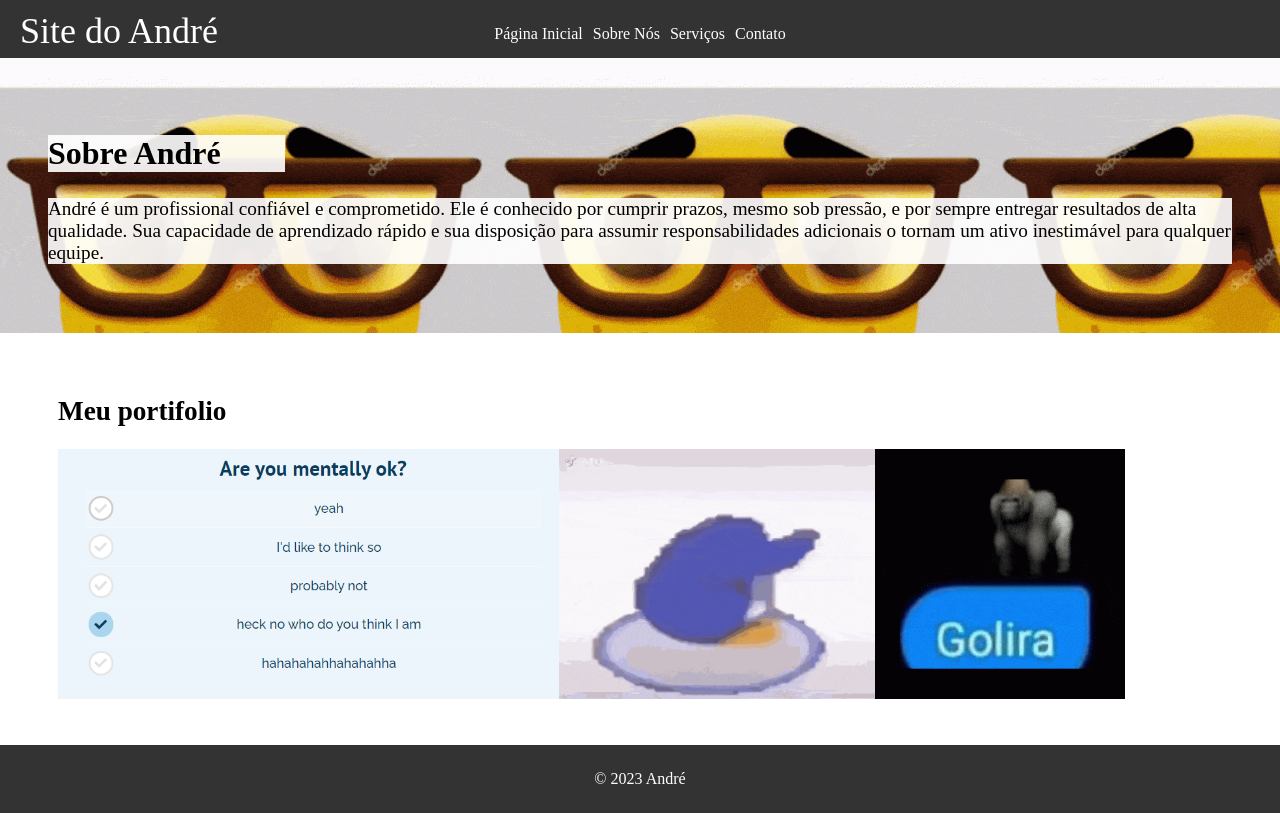
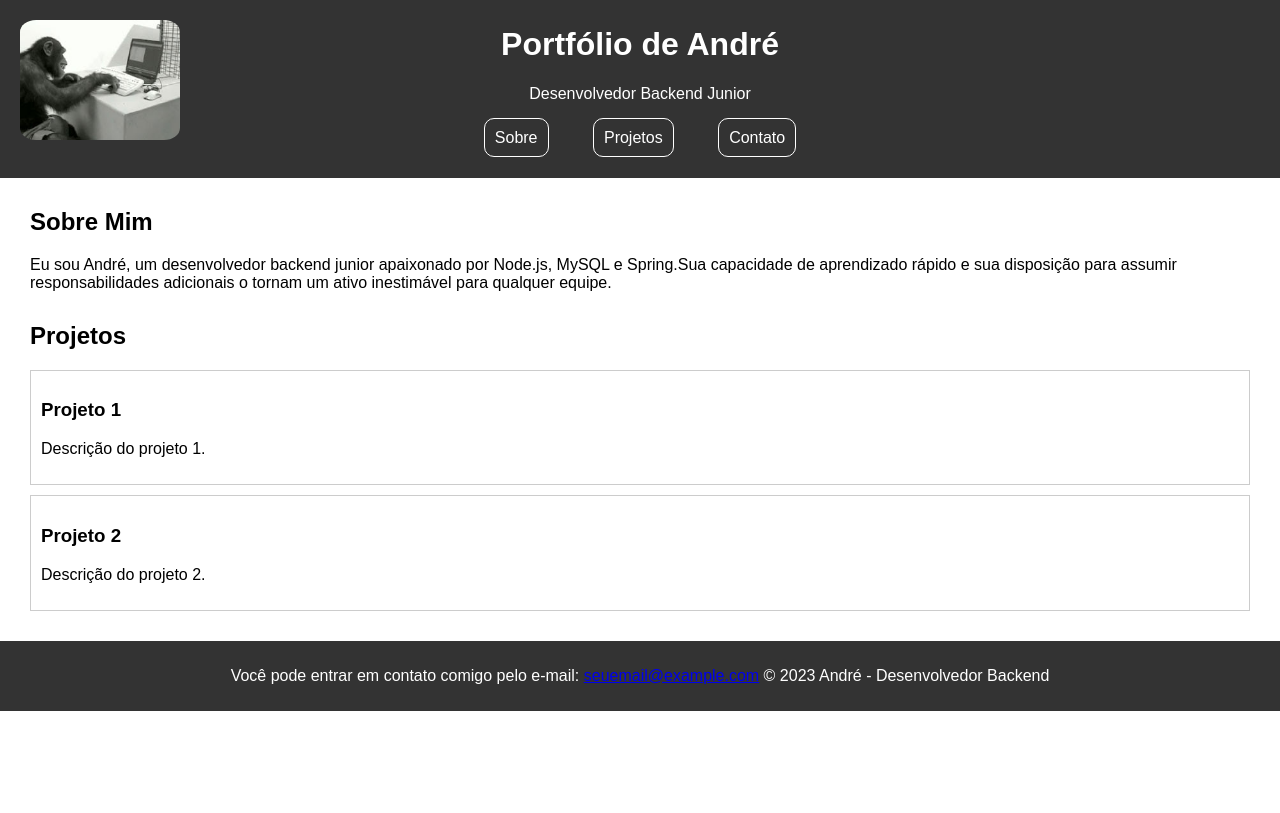
Before and after one commit to AndreXime/AndreXime.github.io, a plain HTML site: page index.html in a window 1280 px wide. Drawn offline with Linux system fonts and the light colour scheme.

Commit message:
All fresh

```diff
--- a/index.html
+++ b/index.html
@@ -1,90 +1,45 @@
 <!DOCTYPE html>
 <html>
 <head>
-    <title>Andre</title>
-    <script>
-        function teste(){
-            alert("NAO TA FUNCIONANDO BOBÂO LOL");
-        }
-    </script>
-    <style>
-        header {
-            background-color: #333;
-            color: #fff;
-            padding: 20px;
-            text-align: center;
-            margin: -8px;
-        }
-        header nav p {
-            text-decoration: none;
-            color: #fff;
-            margin: 5px;
-            display: inline-block;
-            cursor: pointer;
-        }
-        header nav p:first-child{
-            font-size: 36px;
-            position: absolute;
-            top: 5px;
-            left: 15px;
-        }
-        section{
-            padding: 50px;
-        }
-        footer {
-            background-color: #333;
-            color: #fff;
-            padding: 9px;
-            margin: -8px;
-            text-align: center;
-        }
-        #Sobre{
-            background-image: url("./Assets/nerdy.gif");
-            margin: -10px;
-        }
-        #Sobre h2{
-            background-color: rgba(255, 255, 255, 0.9);
-            width: 20%;
-            font-size: 200%;
-        }
-        #Sobre p{
-            background-color: rgba(255, 255, 255, 0.9);
-            font-size: 120%;
-        }
-        #Portifolio h2{
-            font-size: 170%;
-        }
-        #Portifolio img{
-            height: 250px;
-        }
-    </style>
+    <meta charset="UTF-8">
+    <title>Portfólio de André - Desenvolvedor Backend</title>
+    <link rel="stylesheet" type="text/css" href="style.css">
 </head>
-<body style="overflow-x: hidden;">
+<body>
+
     <header>
-        <nav>
-            <p>Site do André</p>
-            <p onclick="teste()" >Página Inicial</a>
-            <p onclick="teste()" >Sobre Nós</a>
-            <p onclick="teste()" >Serviços</a>
-            <p onclick="teste()" >Contato</a>
-        </nav>
+        <h1>Portfólio de André</h1>
+        <p>Desenvolvedor Backend Junior</p>
+        <ul>
+            <li><a href="#sobre">Sobre</a></li>
+            <li><a href="#projetos">Projetos</a></li>
+            <li><a href="#contato">Contato</a></li>
+        </ul>
+        <img src="./Assets/monkeyComputer.jpg">
     </header>
 
-    <section id="Sobre">
-        <h2>Sobre André</h2>
-        <p>André é um profissional confiável e comprometido. Ele é conhecido por cumprir prazos, mesmo sob pressão, e por sempre entregar resultados de alta qualidade. Sua capacidade de aprendizado rápido e sua disposição para assumir responsabilidades adicionais o tornam um ativo inestimável para qualquer equipe.</p>
-    </section>
-    <section id="Portifolio">
-        <h2>Meu portifolio</h2>
-        <div style="display: inline-block;">
-            <img src="./Assets/helpme.png"><img src="./Assets/peguin.gif"><img src="./Assets/gorilla.gif">
-        </div>
+    <section id="sobre">
+        <h2>Sobre Mim</h2>
+        <p>Eu sou André, um desenvolvedor backend junior apaixonado por Node.js, MySQL e Spring.Sua capacidade de aprendizado rápido e sua disposição para assumir responsabilidades adicionais o tornam um ativo inestimável para qualquer equipe.</p>
     </section>
 
+    <section id="projetos">
+        <h2>Projetos</h2>
+        <ul class="project-list">
+            <li>
+                <h3>Projeto 1</h3>
+                <p>Descrição do projeto 1.</p>
+            </li>
+            <li>
+                <h3>Projeto 2</h3>
+                <p>Descrição do projeto 2.</p>
+            </li>
+        </ul>
+    </section>
 
     <footer>
-        <p>&copy; 2023 André</p>
+        <p>Você pode entrar em contato comigo pelo e-mail: <a href="mailto:seuemail@example.com">seuemail@example.com</a></p>
+        <p>&copy; 2023 André - Desenvolvedor Backend</p>
     </footer>
-
 </body>
 </html>
--- /dev/null
+++ b/style.css
@@ -0,0 +1,61 @@
+body {
+    font-family: Arial, sans-serif;
+    margin: 0;
+    padding: 0;
+}
+
+header {
+    background-color: #333;
+    color: #fff;
+    text-align: center;
+    padding: 5px 0;
+}
+header ul {
+    list-style-type: none;
+    text-align: center;
+    padding: 10px 0;
+}
+header ul li {
+    display: inline;
+    margin: 0 20px;
+}
+header ul li a {
+    text-decoration: none;
+    color: #fff;
+    padding: 10px;
+    border: 1px solid #ffffff;
+    border-radius: 10px;
+}
+header img{
+    position: absolute;
+    left: 20px;
+    top: 20px;
+    height: 120px;
+    border-radius: 10%;
+}
+
+
+section {
+    margin: 30px;
+}
+
+.project-list {
+    list-style: none;
+    padding: 0;
+}
+.project-list li {
+    border: 1px solid #ccc;
+    margin: 10px 0;
+    padding: 10px;
+}
+
+
+footer {
+    text-align: center;
+    background-color: #333;
+    color: #fff;
+    padding: 10px 0;
+}
+footer *{
+    display: inline-block;
+}
```
Also changed, not shown: Assets/gorilla.gif (deleted), Assets/helpme.png (deleted), Assets/monkeyComputer.jpg (added), Assets/nerdy.gif (deleted), Assets/peguin.gif (deleted).
